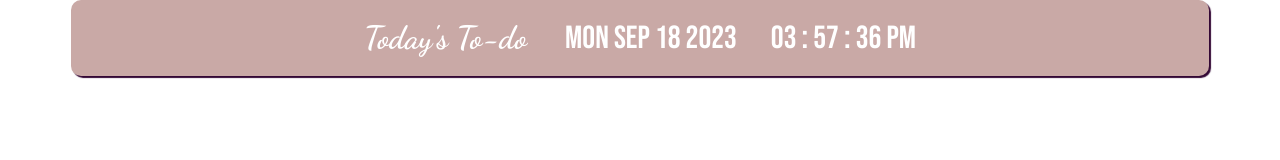
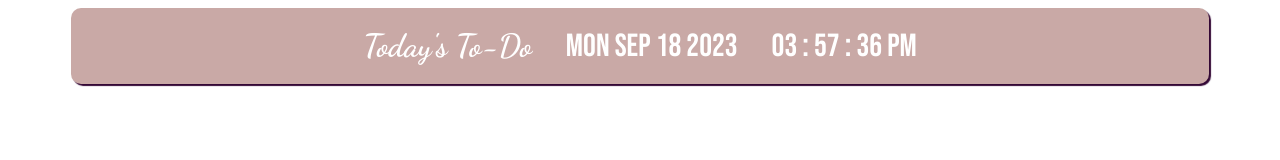
Before and after one commit to notion-enthusiast/to-do, a plain HTML site: page index.html in a window 1280 px wide. Drawn offline with Linux system fonts and the light colour scheme.

Commit message:
Update index.html

```diff
--- a/index.html
+++ b/index.html
@@ -1,8 +1,8 @@
+<!-- original : https://codepen.io/SeanNorton/pen/LWBXQL -->
 <!DOCTYPE html>
 <html lang="en">
 <head>
     <link href="https://fonts.googleapis.com/css2?family=Dancing+Script:wght@700&family=Bebas+Neue" rel="stylesheet">
-    <link href="https://fonts.googleapis.com/css?family=Lobster|Roboto:400,700" rel="stylesheet">
 
     <meta charset="UTF-8">
     <meta name="viewport" content="width=device-width, initial-scale=1.0">
@@ -10,20 +10,20 @@
 
     <style>
 
-        /* CSS RESETS */
+        /*CSS RESETS*/
 
-        body {
+body{
     background-color: #fff;
     line-height: 1.6;
-            margin: 0; /* Added to reset margin */
-            padding: 0; /* Added to reset padding */
+
 }
 
 h1 {
     margin-top: 0;
 }
 
-        /* CSS START */
+
+/*CSS START*/
 
 .full-table {
     display: table;
@@ -56,6 +56,7 @@
     display: inline;
     font-family: 'Bebas Neue', cursive;
     font-size: 2em;
+
 }
 
 .time {
@@ -75,9 +76,9 @@
     font-size: 2em;
     padding-right: 30px;
 }
+.greet{
 
-        .greet {
-            display: inline;
+    display:inline;
     font-family: 'Dancing Script', cursive;
     font-size: 2rem;
      padding-right: 30px;
@@ -86,6 +87,7 @@
     </style>
 </head>
 <body>
+    <link href="https://fonts.googleapis.com/css?family=Lobster|Roboto:400,700" rel="stylesheet">
 
 <div class="full-table">
   <div class="table-cell">
@@ -111,24 +113,21 @@
 document.getElementById('date').innerHTML = today.toDateString();
 }
 
+
 function clock() {
 var today = new Date();
 var hour = zeros(twelveHour(today.getHours()));
 var minutes = zeros(today.getMinutes());
 var seconds = zeros(today.getSeconds());
-        if (today.getHours() >= 12) {
-            seconds += " pm"
-        } else {
-            seconds += " am"
+if(today.getHours() >=12){
+    seconds+=" pm"
+}
+else{
+    seconds+=" am"
 }
 hrs = today.getHours();
-        if (hrs < 12)
-            greet = "Today's To-do  ";
-        else if (hrs >= 12 && hrs <= 17)
-            greet = "Today's To-do  ";
-        else if (hrs >= 17 && hrs <= 24)
-            greet = "Today's To-do  ";
-
+greet = "Today's To-Do";
+// console.log(today.toLocaleTimeString());
 document.getElementById('greet').innerHTML = greet;
 document.getElementById('hour').innerHTML = hour;
 document.getElementById('min').innerHTML = minutes;
@@ -145,11 +144,11 @@
 }
 }
 
-    // adds zero in front of single-digit number
+// adds zero infront of single digit number
 function zeros(num) {
 if (num < 10) {
     num = '0' + num
-        }
+};
 return num;
 }
 
@@ -160,6 +159,7 @@
 }
 
 dateTime()
+// END
 </script>
 
 </body>
```
Lines whose indentation alone changed are shown as unchanged.
